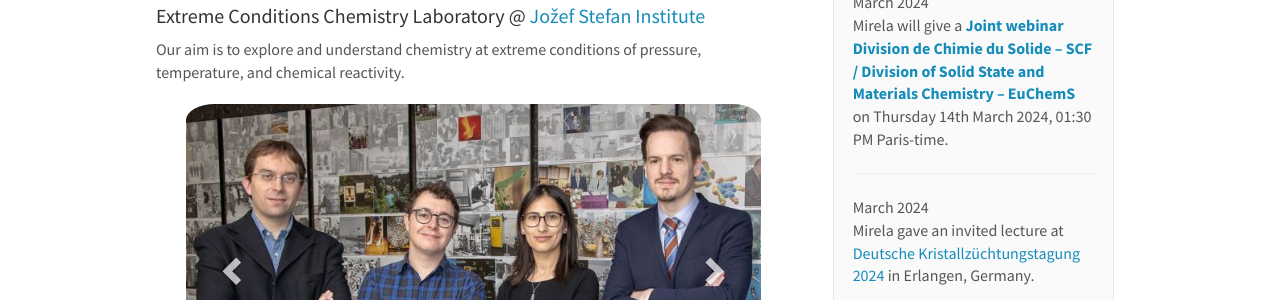
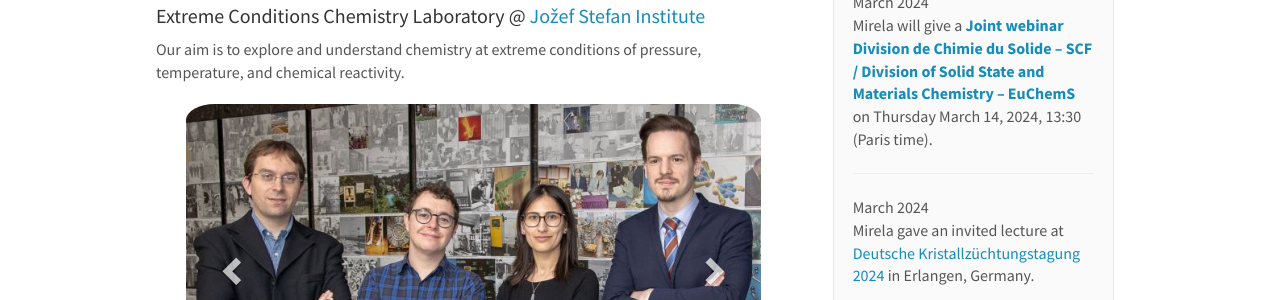
Before and after one commit to eccl-jsi/eccl-jsi.github.io, a Jekyll site: the page built from _pages/home.md, in a window 1280 px wide and 900 px high. Shown: the part 143-443 px from the top of the window. Built offline with Jekyll 4.4.1, drawn with Linux system fonts in a browser that asks for light colours; nearby versions of some CDN libraries.

Commit message:
Update news.yml

```diff
--- a/_data/news.yml
+++ b/_data/news.yml
@@ -1,5 +1,5 @@
 - date: March 2024
-  headline: "Mirela will give a <b><a href='https://www.euchems.eu/divisions/solid-state-and-materials-chemistry/news/'>Joint webinar Division de Chimie du Solide – SCF / Division of Solid State and Materials Chemistry – EuChemS</a></b> on Thursday 14th March 2024, 01:30 PM Paris-time."
+  headline: "Mirela will give a <b><a href='https://www.euchems.eu/divisions/solid-state-and-materials-chemistry/news/'>Joint webinar Division de Chimie du Solide – SCF / Division of Solid State and Materials Chemistry – EuChemS</a></b> on Thursday March 14, 2024, 13:30 (Paris time)."
 
 - date: March 2024
   headline: "Mirela gave an invited lecture at <a href='https://www.iisb.fraunhofer.de/de/research_areas/materialien/dkt2024.html'>Deutsche Kristallzüchtungstagung 2024</a> in Erlangen, Germany."
```
